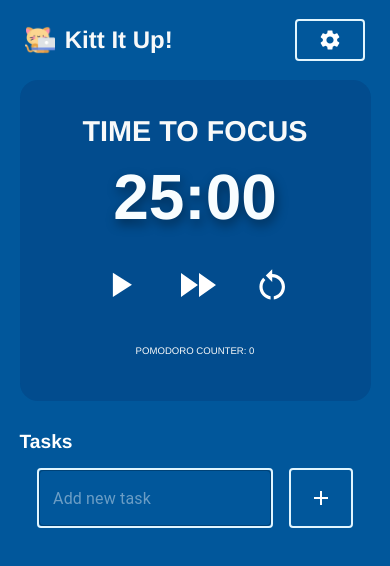
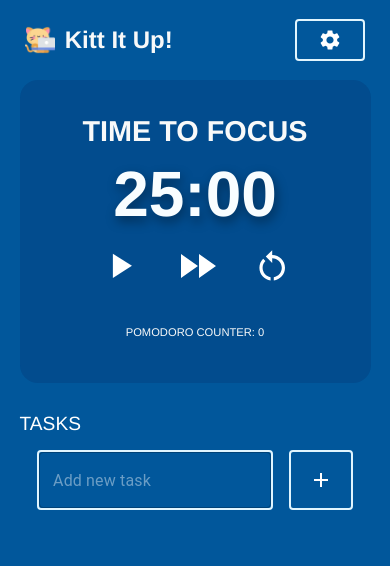
Before and after one commit to estherphang/kitt-it-up, a React (Vite) app: page / in a window 390 px wide. Shown: the top 566 px of the page. Built offline with nearby package versions, Linux system fonts and the light colour scheme.

Commit message:
edit to do individual task completed

```diff
--- a/src/EditTodo.jsx
+++ b/src/EditTodo.jsx
@@ -1,5 +1,6 @@
 import { useState } from "react";
 import { Input } from "@mui/material";
+import TextField from "@mui/material/TextField";
 import { Button } from "@mui/material";
 import SaveIcon from "@mui/icons-material/Save";
 import CancelIcon from "@mui/icons-material/Cancel";
@@ -21,21 +22,21 @@ const EditTodo = ({ todo, updateTodo, cancelEdit }) => {
   };
 
   return (
-    <div className="text-area">
+    <div className="edittodo-container">
       <form
         onSubmit={(e) => {
           e.preventDefault();
           handleSave();
         }}
       >
-        <div className="individualtask-area">
+        <div className="edit-text-area">
           <Input
             value={editedTask}
             onChange={handleInputChange}
             type="text"
             sx={{
               width: "200%",
-              fontSize: "18px",
+
               borderBottom: {
                 xs: "1px solid white", // Border thickness for extra-small screens
                 sm: "1.5px solid white", // Border thickness for small screens
@@ -46,6 +47,7 @@ const EditTodo = ({ todo, updateTodo, cancelEdit }) => {
             placeholder="Edit task"
           />
           {/* disable save button if string is empty */}
+
           <div>
             <Button
               variant="outlined"
--- a/src/TimerDisplay.css
+++ b/src/TimerDisplay.css
@@ -40,6 +40,6 @@
 @media (max-width: 480px) {
   .timer-digit {
     font-size: 4em; /* Adjust font size for phone view */
-    margin: 15px 15px 8px 15px; /* Adjust margins for phone view */
+    margin: 12px 12px -8px 12px; /* Adjust margins for phone view */
   }
 }
--- a/src/TodoMain.jsx
+++ b/src/TodoMain.jsx
@@ -62,7 +62,7 @@ export default function TodoMain() {
   return (
     <>
       <div className="todo-container">
-        <h1 className="todo-title">Tasks</h1>
+        <h1 className="todo-title">TASKS</h1>
         <form onSubmit={handleSubmit}>
           <div className="text-area">
             <TextField
@@ -71,7 +71,7 @@ export default function TodoMain() {
               onChange={(e) => setNewItem(e.target.value)}
               type="text"
               placeholder="Add new task"
-              className="addingtast-textfield"
+              className="addingtask-textfield"
               InputLabelProps={{ className: "textfield" }}
               InputProps={{
                 className: "textfield-bg",
--- a/src/index.css
+++ b/src/index.css
@@ -79,14 +79,26 @@ body {
   padding: 30px 0px 0px 0px;
 }
 
+.edittodo-container {
+  width: 700px;
+}
+
 .todo-title {
   color: white;
-  font-size: 1.5em;
+  font-size: 1.2em;
+  font-weight: 500;
   padding: 0px 0px 15px 0px;
 }
 
 .text-area {
   width: 700px;
+  margin: auto;
+  justify-content: space-between;
+  display: flex;
+}
+
+.edit-text-area {
+  width: 660px;
   margin: auto;
   justify-content: space-between;
   display: flex;
@@ -112,7 +124,7 @@ body {
   margin: 20px;
 }
 
-.addingtast-textfield {
+.addingtask-textfield {
   width: 550px;
 }
 
@@ -126,13 +138,6 @@ body {
   display: flex;
   align-items: center;
   justify-content: space-between;
-}
-
-.edittask-textfield {
-  width: 450px;
-  color: white !important;
-  font-size: 18px !important;
-  border-bottom: 2px solid white;
 }
 
 .task {
@@ -161,7 +166,6 @@ do not edit */
 
 ul {
   list-style-type: none;
-  font-size: 20px;
 }
 
 ul li {
@@ -206,6 +210,10 @@ ul li {
     width: 100%;
   }
 
+  .edit-text-area {
+    width: 111%;
+  }
+
   .pomo-counter {
     margin: 10px 0px 0px 0px;
     padding: 10px;
@@ -221,7 +229,8 @@ ul li {
     font-size: 0.7em;
   }
 
-  .todo-container {
+  .todo-container,
+  .edittodo-container {
     width: 90%;
   }
 
@@ -231,10 +240,6 @@ ul li {
 
   .spaced-button {
     margin-left: 10px; /* Adjust the value as needed */
-  }
-
-  .edittask-textfield {
-    width: 100%; /* Adjust width for phones */
   }
 }
 
@@ -267,28 +272,26 @@ ul li {
   .timer-container {
     width: 90%;
   }
+
   .text-area,
   .individualtask-area {
     width: 90%;
   }
 
-  .pomo-counter {
-    font-size: 1.5em;
+  .edit-text-area {
+    width: 111%;
   }
 
   .pomo-counter {
-    font-size: 0.6em;
+    font-size: 0.7em;
   }
 
-  .todo-container {
+  .todo-container,
+  .edittodo-container {
     width: 90%;
   }
 
   .todo-title {
     font-size: 1.2em;
   }
-
-  .edittask-textfield {
-    width: 100%; /* Adjust width for phones */
-  }
 }
```
